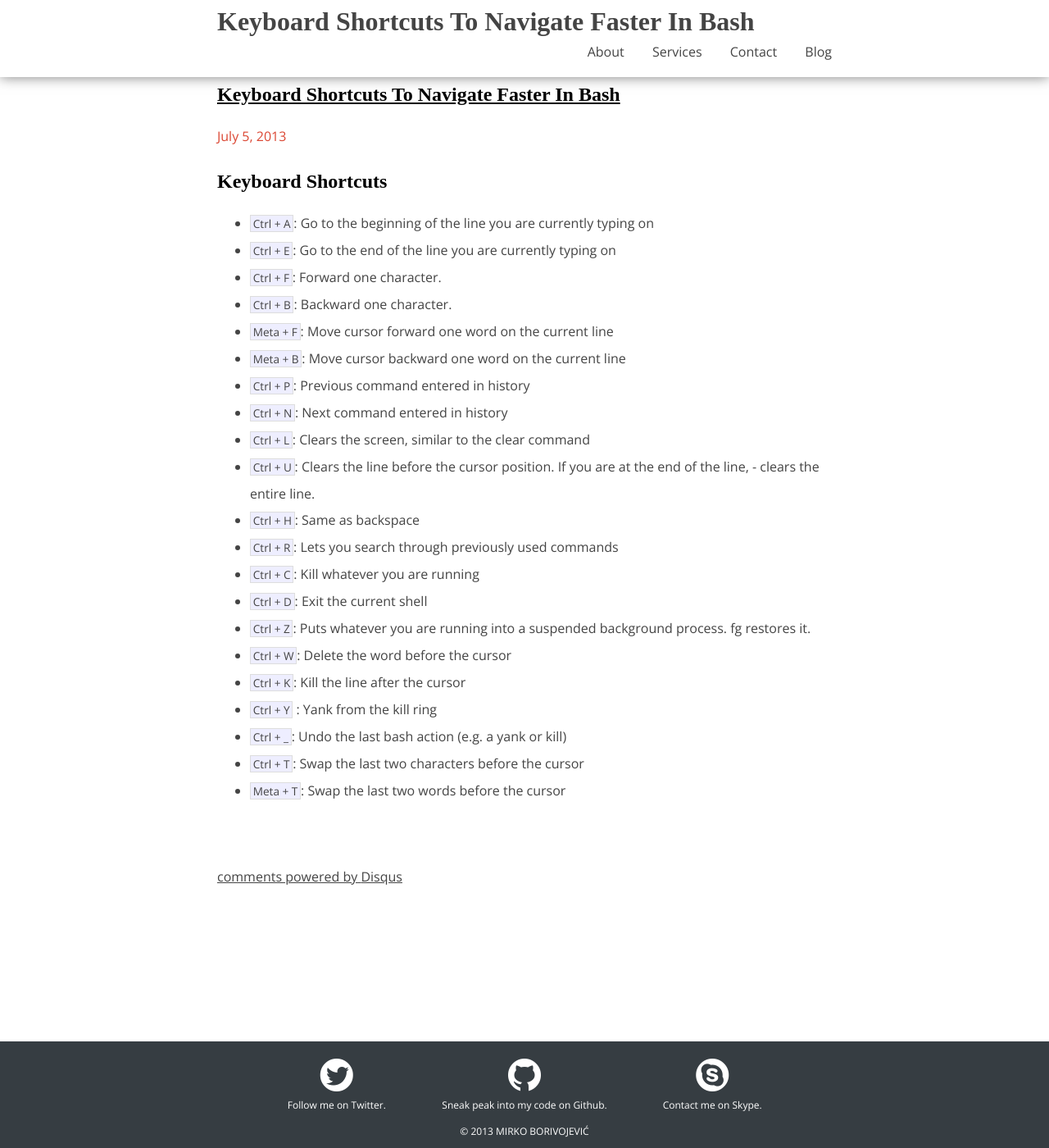
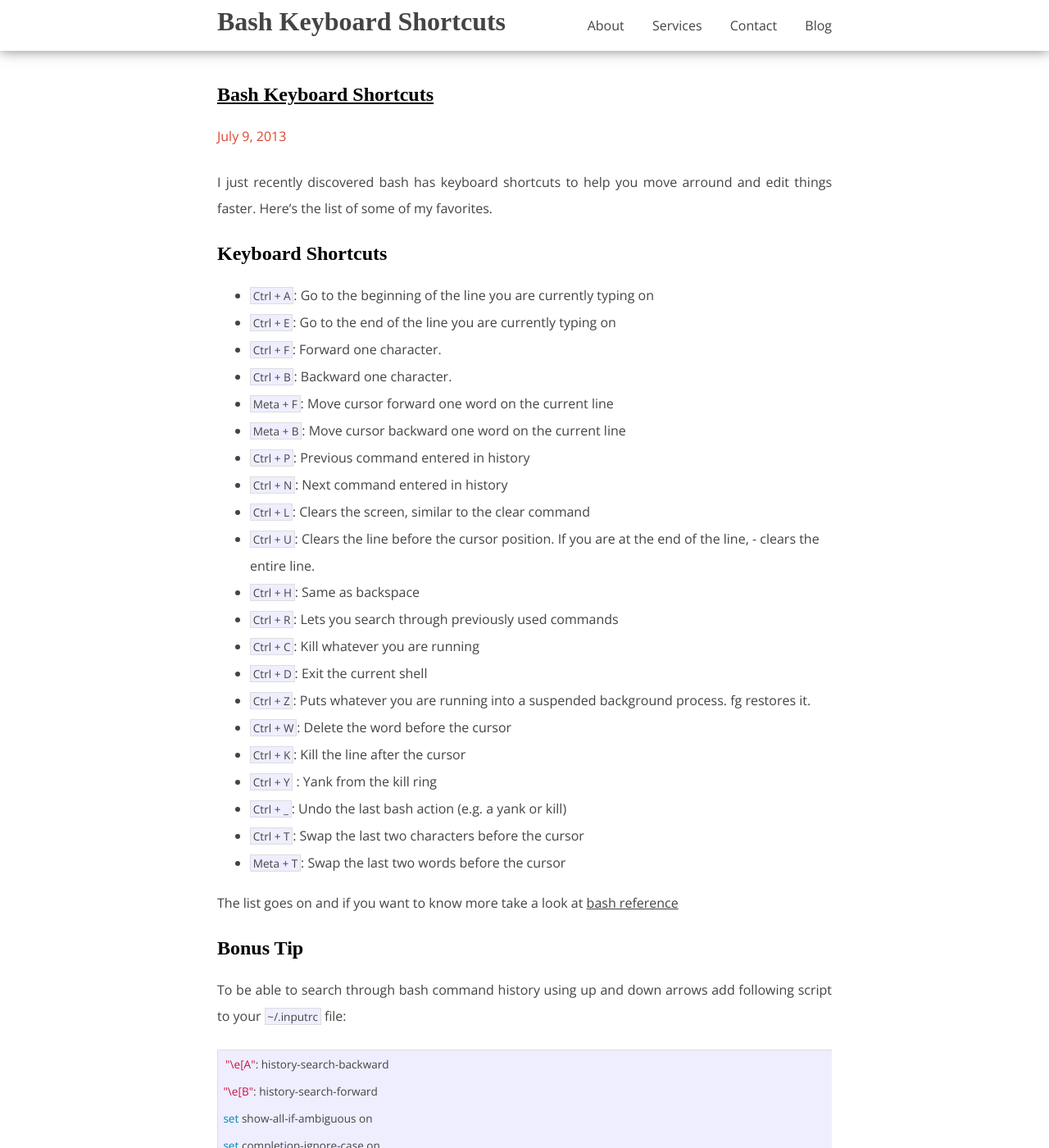
Before and after one commit to borivojevic/borivojevic.github.com, a Jekyll site: the page built from _posts/2013-07-09-bash-keyboard-shortcuts.markdown, in a window 1280 px wide and 1400 px high. Shown: the whole window at 82% size. Built offline with Jekyll 4.4.1, drawn with Linux system fonts in a browser that asks for light colours; some web fonts are replaced; Markdown is read by kramdown in place of the engine named in the settings; comment, search, counter and statistics services are not loaded; some of the changed text lies outside the part shown.

Commit message:
Finish bash shortcuts blog post
Conflicts:

	css/syntax.css

```diff
--- a/_posts/2013-07-05-keyboard-shortcuts-to-navigate-faster-in-bash.markdown
+++ b/_posts/2013-07-09-bash-keyboard-shortcuts.markdown
@@ -1,9 +1,11 @@
 ---
 layout: post
-subtitle: Keyboard Shortcuts To Navigate Faster In Bash
-tagline: Keyboard Shortcuts To Navigate Faster In Bash
+subtitle: Bash Keyboard Shortcuts
+tagline: Bash Keyboard Shortcuts
 category: posts
 ---
+
+I just recently discovered bash has keyboard shortcuts to help you move arround and edit things faster. Here's the list of some of my favorites.
 
 ## Keyboard Shortcuts
 
@@ -28,3 +30,23 @@ category: posts
 - <code>Ctrl + _</code>: Undo the last bash action (e.g. a yank or kill)
 - <code>Ctrl + T</code>: Swap the last two characters before the cursor
 - <code>Meta + T</code>: Swap the last two words before the cursor
+
+The list goes on and if you want to know more take a look at [bash reference][]
+
+## Bonus Tip
+
+To be able to search through bash command history using up and down arrows add following script to your <code>~/.inputrc</code> file:
+
+{% highlight bash %}
+"\e[A": history-search-backward
+"\e[B": history-search-forward
+set show-all-if-ambiguous on
+set completion-ignore-case on
+{% endhighlight %}
+
+Like [the single most useful thing in bash][] explains:
+
+> type "cd /" and press the up arrow and you'll search through everything in your history that starts with "cd /".
+
+[bash reference]: http://www.gnu.org/software/bash/manual/bashref.html#Command-Line-Editing
+[the single most useful thing in bash]: https://coderwall.com/p/oqtj8w
--- a/css/main.css
+++ b/css/main.css
@@ -33,6 +33,15 @@ a {
 }
 b {
 	color: #DB4733;
+}
+blockquote {
+	font-style: italic;
+	padding: 5px 40px;
+	line-height: 1.45;
+	border-left: 5px solid gray;
+}
+blockquote p {
+	margin: 0px!important;
 }
 div#container {
 	min-height:100%;
--- a/css/syntax.css
+++ b/css/syntax.css
@@ -21,16 +21,8 @@ pre.terminal code {
 	background-color: #333;
 }
 .highlight {
-  background-color: #F7F5F2;
-  padding: 15px 10px;
-  box-shadow: inset 0 0 10px rgba(0,0,0,.05);
-}
-.highlight pre {
-  margin: 0;
-  background: none;
-}
-.hightlight code{
-  float: left;
+  overflow: hidden;
+  margin-bottom: 24px;
 }
 .highlight:hover {
   overflow: auto;
```
